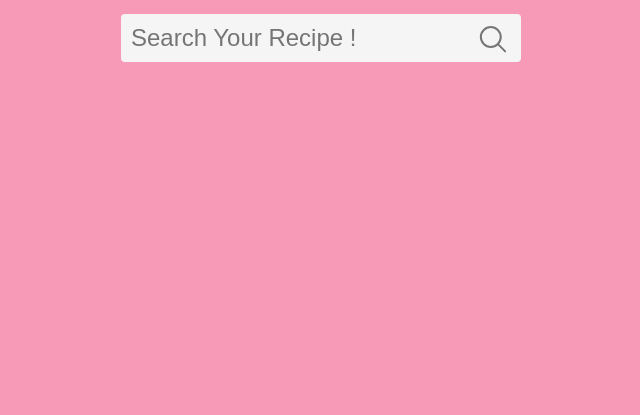
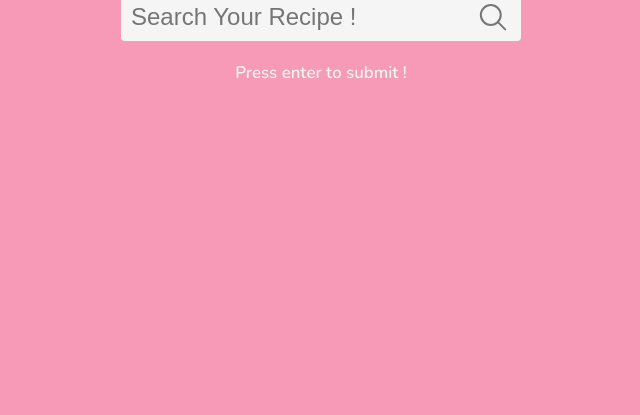
Before and after one commit to Yashika-Agrawal/Recipe-App, a plain HTML site: page index.html in a window 1280 px wide. Shown: the part 385-800 px from the top of the page, without its empty margins (319-959 px from the left). Drawn offline with nearby package versions, Linux system fonts and the light colour scheme.

Commit message:
Update index.html

```diff
--- a/index.html
+++ b/index.html
@@ -21,6 +21,7 @@
           <input id="searchInput" type="text" placeholder="Search Your Recipe !">
           <ion-icon name="search-outline"></ion-icon>
         </form>
+        <h5 class="Enter">Press enter to submit !</h5>
         <div class="result">
           <!-- <div class="item">
             <img src="images/burger1.jpg" alt="">
```
